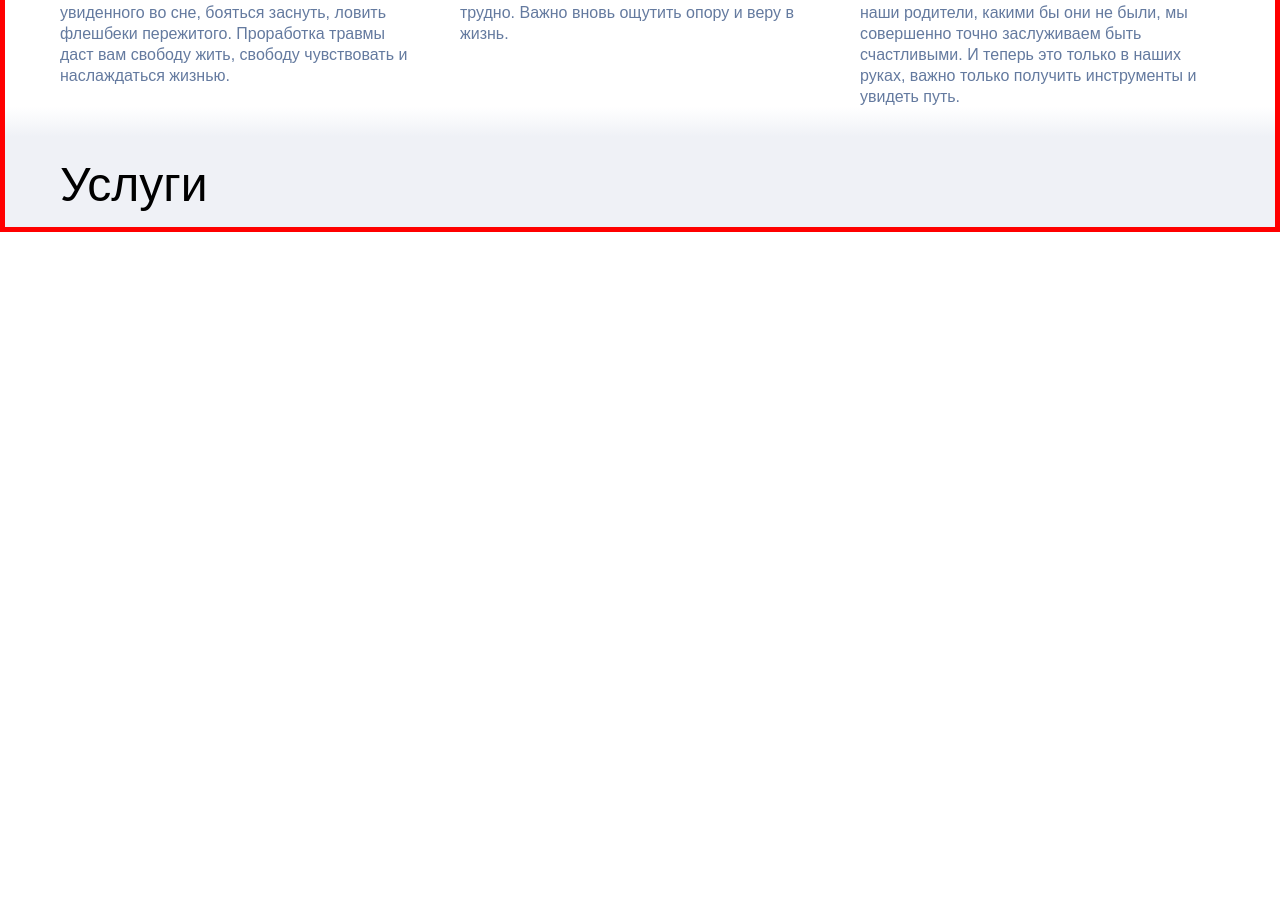
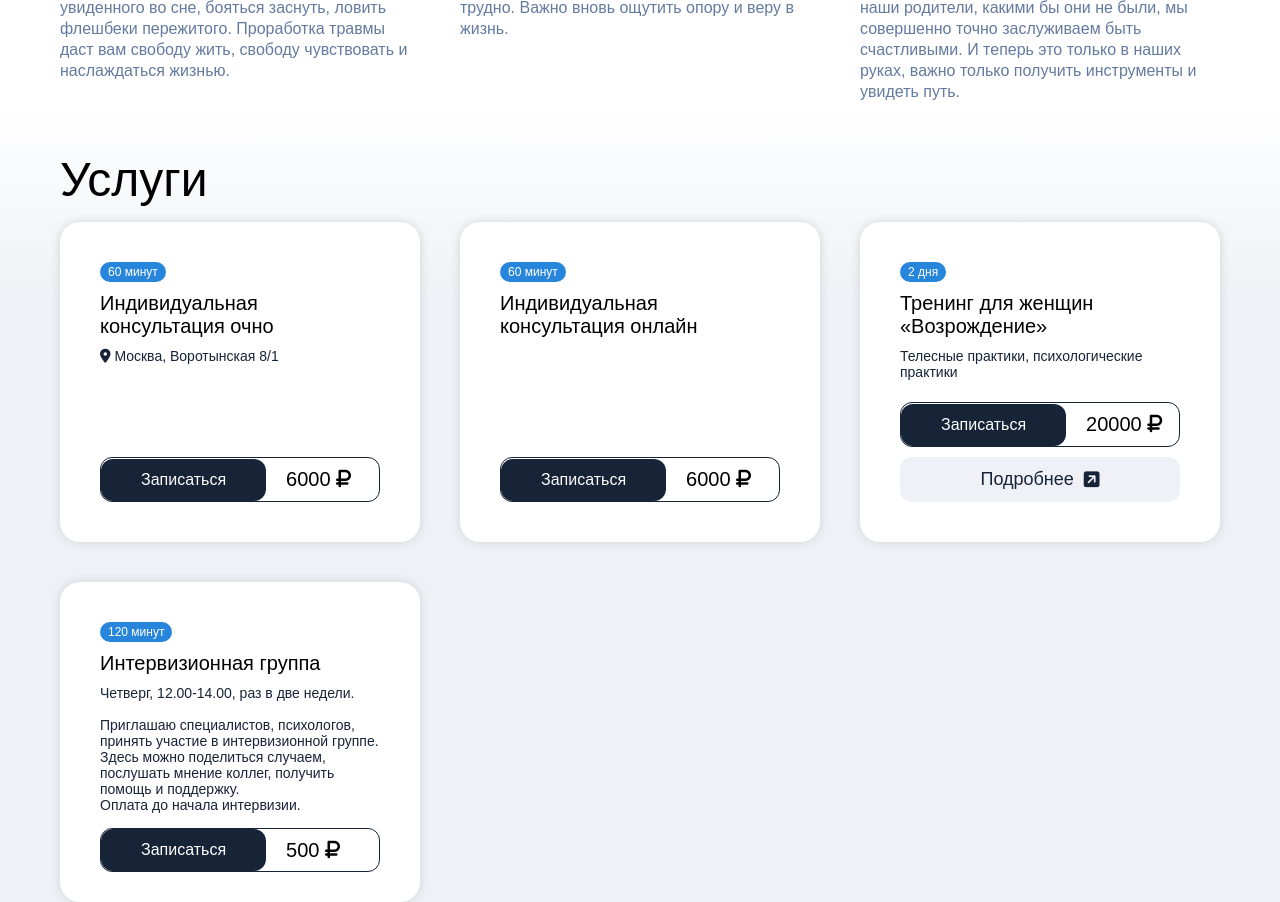
Before and after one commit to Nepike/work_postovalova, a Django app: page / in a window 1280 px wide. Shown: the part 1705-2607 px from the top of the page. Before the commit the page ends 1937 px from the top, so only its background shows below. Run offline with Django 5.2, Linux system fonts and the light colour scheme; some libraries are stand-ins or nearby versions; some web fonts are replaced.

Commit message:
request xl

```diff
--- a/core/static/core/css/home.css
+++ b/core/static/core/css/home.css
@@ -13,7 +13,6 @@
 body {
     margin: 0;
     padding: 0;
-    border: 5px solid red;
 
 }
 
@@ -230,6 +229,113 @@ body {
 }
 
 
+.services-container {
+    display: flex;
+    justify-content: start;
+    align-items: start;
+    flex-direction: row;
+    flex-wrap: wrap;
+    gap: 40px;
+}
+
+.service-element {
+    border-radius: 20px;
+    background-color: #ffffff;
+    box-sizing: border-box;
+    box-shadow: 0 0 10px 0 rgba(85, 85, 85, 0.2);
+    width: 360px;
+    height: 320px;
+
+    display: flex;
+    flex-direction: column;
+
+    padding: 40px;
+}
+
+
+.service-label {
+    color: #ffffff;
+    font-size: 12px;
+    background-color: #2885dc;
+    border-radius: 30px;
+    box-sizing: border-box;
+    width: fit-content;
+    padding: 3px 8px;
+}
+
+.service-title {
+    color: #000000;
+    font-size: 20px;
+    font-weight: 500;
+
+    margin: 10px 0;
+}
+
+.service-description {
+    font-size: 14px;
+    color: #172337;
+    margin-bottom: 15px;
+}
+
+
+.service-main-block {
+    box-sizing: border-box;
+    border: 1px solid #172337;
+    border-radius: 12px;
+
+    display: flex;
+    flex-wrap: nowrap;
+    align-items: center;
+    gap: 20px;
+
+    height: 45px;
+
+
+    margin-top: auto;
+
+}
+
+.service-main-button {
+    display: inline;
+    box-sizing: border-box;
+    background-color: #172337;
+    font-size: 16px;
+    font-weight: 400;
+    color: #ffffff;
+    border-radius: 12px;
+    padding: 12px 40px;
+
+    text-decoration: none;
+
+}
+
+
+.service-main-text {
+    display: inline;
+    height: fit-content;
+    font-size: 20px;
+}
+
+.service-secondary-button {
+    box-sizing: border-box;
+    background-color: #eff1f6;
+    color: #172337;
+    font-size: 18px;
+    font-weight: 400;
+    border-radius: 12px;
+    padding: 12px 40px;
+
+    display: flex;
+    align-items: center;
+    justify-content: center;
+    gap: 10px;
+    flex-wrap: nowrap;
+
+    text-decoration: none;
+    height: 45px;
+
+    margin-top: 10px;
+}
 
 
 /* Screen xxl (Extra extra large) */
--- a/core/templates/core/home.html
+++ b/core/templates/core/home.html
@@ -124,7 +124,43 @@
 			<div class="wrapper-block">
 				<div class="block-title">Услуги</div>
 				<div class="services-container">
-
+					<div class="service-element">
+						<div class="service-label">60 минут</div>
+						<div class="service-title">Индивидуальная консультация очно</div>
+						<div class="service-description"><i class="fa-solid fa-location-dot"></i> Москва, Воротынская 8/1</div>
+						<div class="service-main-block">
+							<a href="" class="service-main-button">Записаться</a>
+							<div class="service-main-text">6000 <i class="fa-solid fa-ruble-sign"></i></div>
+						</div>
+					</div>
+					<div class="service-element">
+						<div class="service-label">60 минут</div>
+						<div class="service-title">Индивидуальная консультация онлайн</div>
+						<div class="service-description"></div>
+						<div class="service-main-block">
+							<a href="" class="service-main-button">Записаться</a>
+							<div class="service-main-text">6000 <i class="fa-solid fa-ruble-sign"></i></div>
+						</div>
+					</div>
+					<div class="service-element">
+						<div class="service-label">2 дня</div>
+						<div class="service-title">Тренинг для женщин «Возрождение»</div>
+						<div class="service-description">Телесные практики, психологические практики</div>
+						<div class="service-main-block">
+							<a href="" class="service-main-button">Записаться</a>
+							<div class="service-main-text">20000 <i class="fa-solid fa-ruble-sign"></i></div>
+						</div>
+						<a href="" class="service-secondary-button">Подробнее <i class="fa-solid fa-square-arrow-up-right"></i></a>
+					</div>
+					<div class="service-element">
+						<div class="service-label">120 минут</div>
+						<div class="service-title">Интервизионная группа</div>
+						<div class="service-description">Четверг, 12.00-14.00, раз в две недели. <br><br>Приглашаю специалистов, психологов, принять участие в интервизионной группе. Здесь можно поделиться случаем, послушать мнение коллег, получить помощь и поддержку. <br>Оплата до начала интервизии.</div>
+						<div class="service-main-block">
+							<a href="" class="service-main-button">Записаться</a>
+							<div class="service-main-text">500 <i class="fa-solid fa-ruble-sign"></i></div>
+						</div>
+					</div>
 				</div>
 			</div>
 		</div>
```
